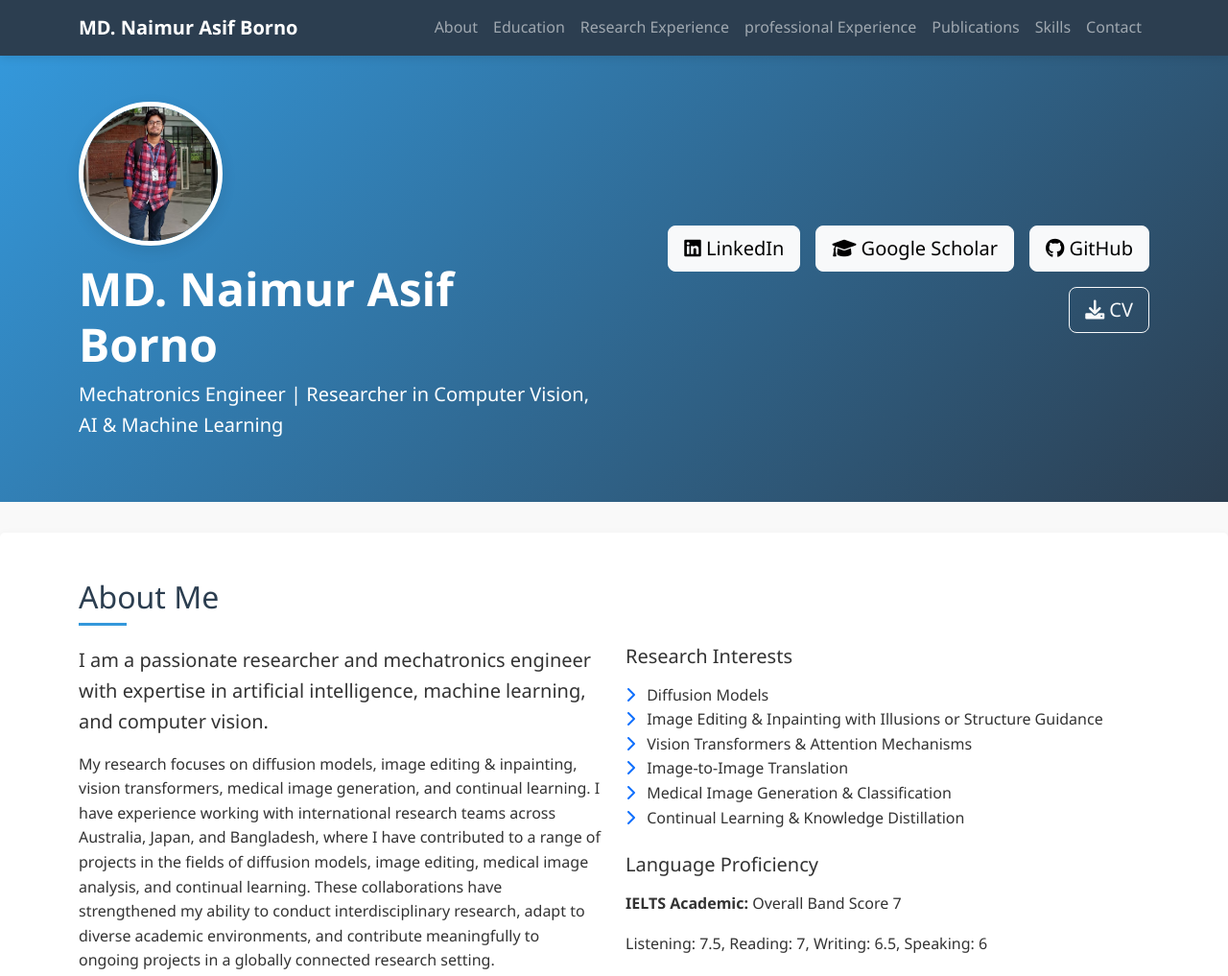
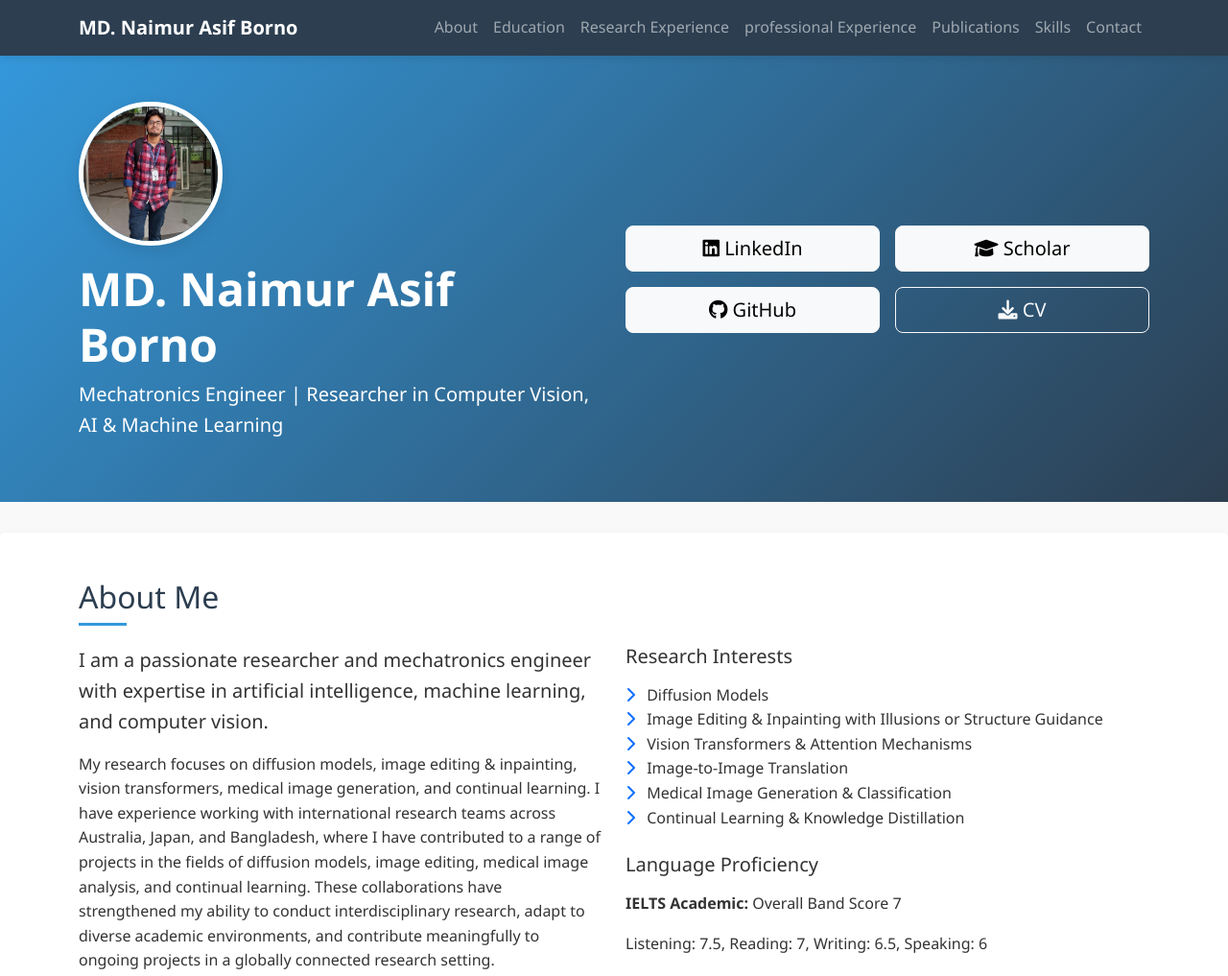
Before and after one commit to naimurborno/naimurborno.github.io, a plain HTML site: page index.html in a window 1280 px wide. Shown: the top 1017 px of the page at 96% size. Drawn offline with nearby package versions, Linux system fonts and the light colour scheme.

Commit message:
Update index.html

```diff
--- a/index.html
+++ b/index.html
@@ -271,28 +271,35 @@
             <p class="lead">Mechatronics Engineer | Researcher in Computer Vision, AI & Machine Learning</p>
           </div>
 
-          <!-- Right Side -->
+          <!-- Right Side (Buttons in Grid) -->
           <div class="col-md-6 text-center text-md-end">
-            <div class="d-flex flex-wrap justify-content-center justify-content-md-end gap-3">
-              <a href="https://linkedin.com/in/naimurborno" class="btn btn-light btn-lg" target="_blank">
+            <div class="row g-3 justify-content-center justify-content-md-end">
+              <div class="col-6 col-md-6">
+                <a href="https://linkedin.com/in/naimurborno" class="btn btn-light btn-lg w-100" target="_blank">
                   <i class="fab fa-linkedin"></i> LinkedIn
                 </a>
-              <a href="https://scholar.google.com/citations?user=6UJCdmkAAAAJ&hl=en" class="btn btn-light btn-lg" target="_blank">
-                <i class="fas fa-graduation-cap"></i> Google Scholar
+              </div>
+              <div class="col-6 col-md-6">
+                <a href="https://scholar.google.com/citations?user=6UJCdmkAAAAJ&hl=en" class="btn btn-light btn-lg w-100" target="_blank">
+                  <i class="fas fa-graduation-cap"></i> Scholar
                 </a>
-              <a href="https://github.com/naimurborno" class="btn btn-light btn-lg" target="_blank">
+              </div>
+              <div class="col-6 col-md-6">
+                <a href="https://github.com/naimurborno" class="btn btn-light btn-lg w-100" target="_blank">
                   <i class="fab fa-github"></i> GitHub
                 </a>
-              <a href="pdfs/CV.pdf" class="btn btn-outline-light btn-lg" target="_blank">
+              </div>
+              <div class="col-6 col-md-6">
+                <a href="pdfs/CV.pdf" class="btn btn-outline-light btn-lg w-100" target="_blank">
                   <i class="fas fa-download"></i> CV
                 </a>
+              </div>
             </div>
           </div>
 
         </div>
       </div>
     </section>
-
     <!-- About Section -->
     <section id="about" class="section">
         <div class="container">
```
Lines whose indentation alone changed are shown as unchanged.
